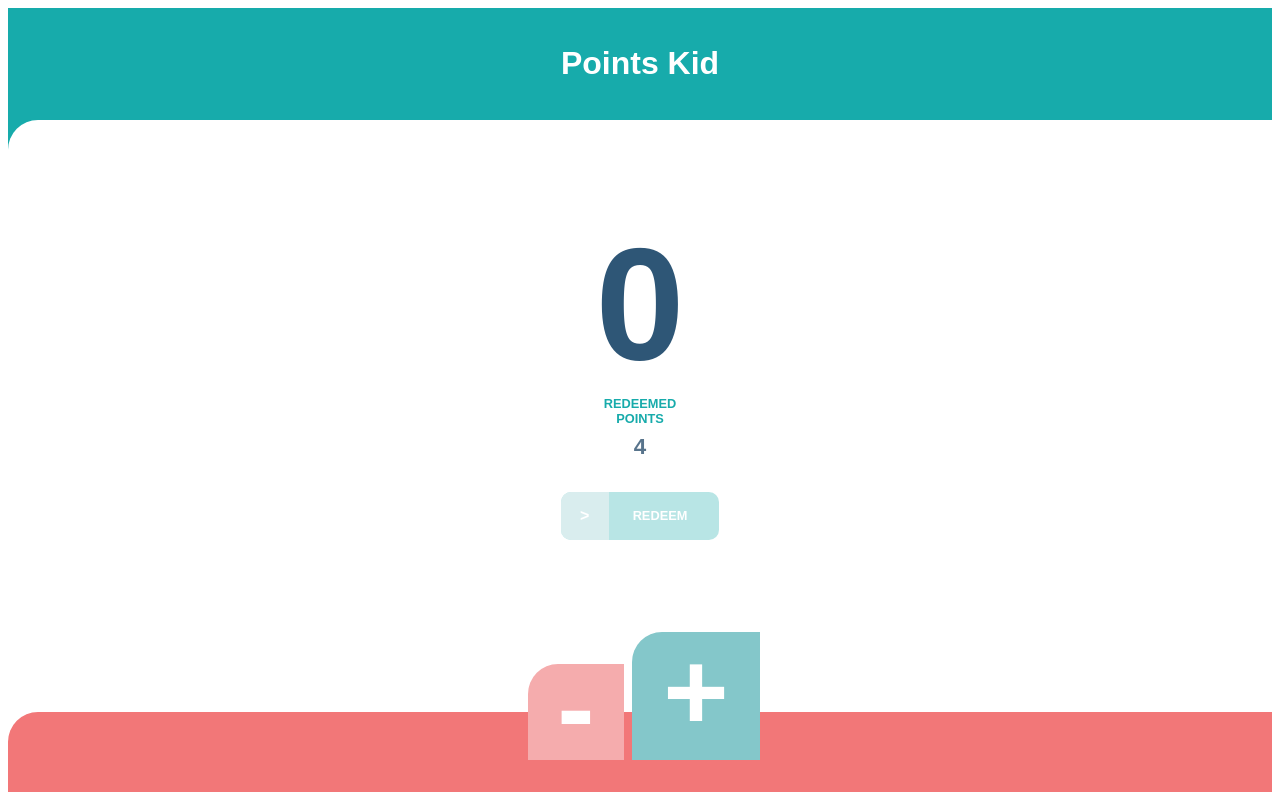
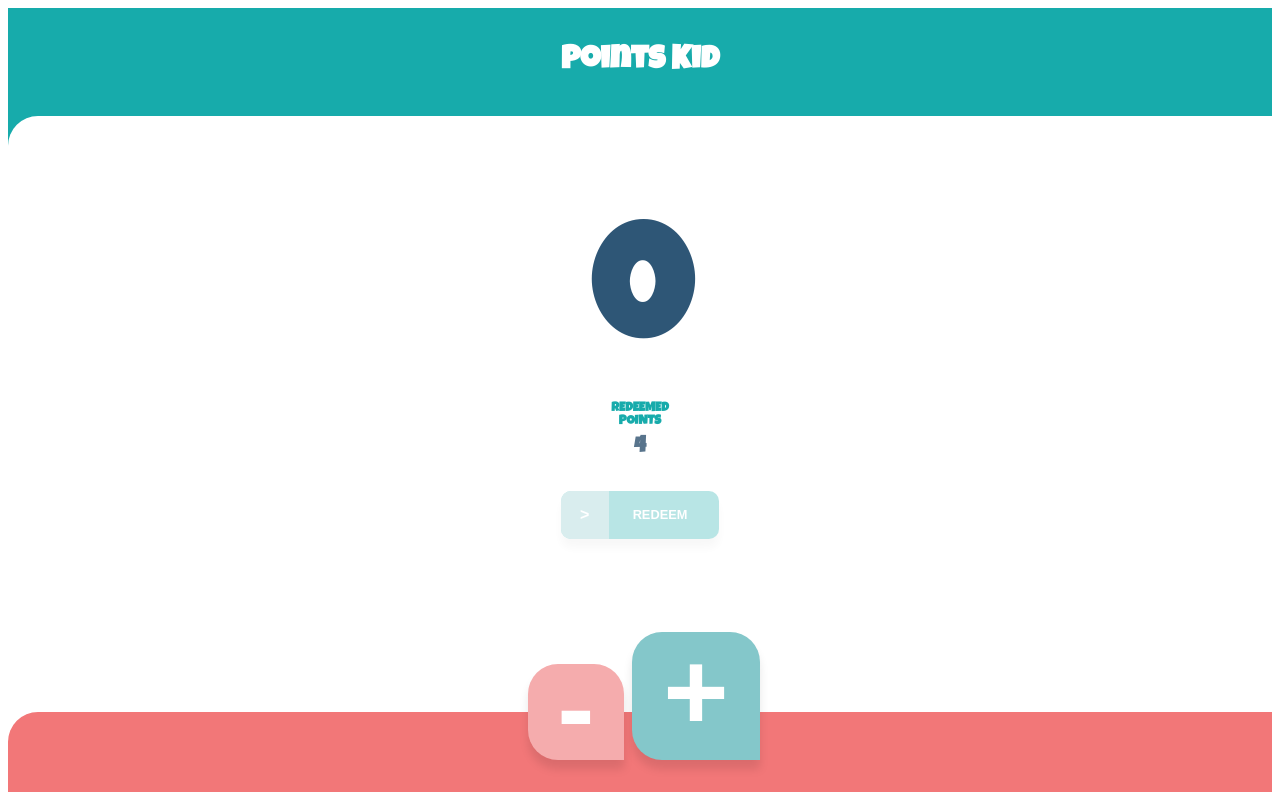
Before and after one commit to julioarhernandez/kids-points, a React (Create React App) app: page / in a window 1280 px wide. Built offline with nearby package versions, Linux system fonts and the light colour scheme.

Commit message:
Added animation styles

```diff
--- a/package.json
+++ b/package.json
@@ -7,10 +7,11 @@
     "@testing-library/jest-dom": "^4.2.4",
     "@testing-library/react": "^9.4.0",
     "@testing-library/user-event": "^7.2.1",
+    "prop-types": "latest",
     "react": "^16.12.0",
     "react-dom": "^16.12.0",
     "react-scripts": "3.3.0",
-    "prop-types": "latest"
+    "react-transition-group": "^4.3.0"
   },
   "scripts": {
     "start": "react-scripts start",
--- a/src/App.css
+++ b/src/App.css
@@ -1,4 +1,4 @@
-@import url('https://fonts.googleapis.com/css?family=Source+Sans+Pro:regular,bold,italic&subset=latin,latin-ext');
+@import url('https://fonts.googleapis.com/css?family=Luckiest+Guy&display=swap');
 :root {
   --green-dark: #17abab;
   --green-light: #53babc;
@@ -11,5 +11,123 @@
   --rounded-amount-small: 10px;
 }
 body{
-    font-family: 'Poppins', sans-serif;
+    font-family: 'Luckiest Guy', cursive;
 }
+.pulse-enter {
+    animation-duration: .5s;
+    animation-fill-mode: both;
+    animation-name: pulse;
+}
+.rubberband-enter {
+    animation-duration: .5s;
+    animation-fill-mode: both;
+    animation-name: rubberBand;
+}
+
+@-webkit-keyframes pulse {
+    0% {
+        -webkit-transform: scaleX(1);
+        transform: scaleX(1)
+    }
+
+    50% {
+        -webkit-transform: scale3d(1.05, 1.05, 1.05);
+        transform: scale3d(1.05, 1.05, 1.05)
+    }
+
+    to {
+        -webkit-transform: scaleX(1);
+        transform: scaleX(1)
+    }
+}
+
+@keyframes pulse {
+    0% {
+        -webkit-transform: scaleX(1);
+        transform: scaleX(1)
+    }
+
+    50% {
+        -webkit-transform: scale3d(1.05, 1.05, 1.05);
+        transform: scale3d(1.05, 1.05, 1.05)
+    }
+
+    to {
+        -webkit-transform: scaleX(1);
+        transform: scaleX(1)
+    }
+}
+
+@-webkit-keyframes rubberBand {
+    0% {
+        -webkit-transform: scaleX(1);
+        transform: scaleX(1)
+    }
+
+    30% {
+        -webkit-transform: scale3d(1.25,.75,1);
+        transform: scale3d(1.25,.75,1)
+    }
+
+    40% {
+        -webkit-transform: scale3d(.75,1.25,1);
+        transform: scale3d(.75,1.25,1)
+    }
+
+    50% {
+        -webkit-transform: scale3d(1.15,.85,1);
+        transform: scale3d(1.15,.85,1)
+    }
+
+    65% {
+        -webkit-transform: scale3d(.95,1.05,1);
+        transform: scale3d(.95,1.05,1)
+    }
+
+    75% {
+        -webkit-transform: scale3d(1.05,.95,1);
+        transform: scale3d(1.05,.95,1)
+    }
+
+    to {
+        -webkit-transform: scaleX(1);
+        transform: scaleX(1)
+    }
+}
+
+@keyframes rubberBand {
+    0% {
+        -webkit-transform: scaleX(1);
+        transform: scaleX(1)
+    }
+
+    30% {
+        -webkit-transform: scale3d(1.25,.75,1);
+        transform: scale3d(1.25,.75,1)
+    }
+
+    40% {
+        -webkit-transform: scale3d(.75,1.25,1);
+        transform: scale3d(.75,1.25,1)
+    }
+
+    50% {
+        -webkit-transform: scale3d(1.15,.85,1);
+        transform: scale3d(1.15,.85,1)
+    }
+
+    65% {
+        -webkit-transform: scale3d(.95,1.05,1);
+        transform: scale3d(.95,1.05,1)
+    }
+
+    75% {
+        -webkit-transform: scale3d(1.05,.95,1);
+        transform: scale3d(1.05,.95,1)
+    }
+
+    to {
+        -webkit-transform: scaleX(1);
+        transform: scaleX(1)
+    }
+}
--- a/src/App.js
+++ b/src/App.js
@@ -15,23 +15,30 @@ function App() {
     const minRedeemPoints = 5;
     const storage = new LocalStorage(key);
 
+    // Update value
     const getValue = () => storage.getItem(key) || 0;
-    const [value, useValue] = useState(getValue());
+    const [value, setValue] = useState(getValue());
 
-    const couldRedeem = () => value < minRedeemPoints;
+    // Redeem Button logic
+    const disableButton = () => value < minRedeemPoints;
+    const [buttonDisabled, setButtonDisabled] = useState(disableButton);
 
-    const [buttonDisabled, useButtonDisabled] = useState(couldRedeem);
+    // Track counter value for animation
+    const [animateCounter, setAnimateCounter] = useState(false);
+    const [animateRedeem, setAnimateRedeem] = useState(false);
 
     useEffect(
         function UpdateButton(){
-            useButtonDisabled(couldRedeem);
+            setButtonDisabled(disableButton);
+            setAnimateRedeem(!disableButton());
+            setAnimateCounter(true);
         }, [value]
     );
 
     // Handle click behavior for state update
     const HandleClick = (e) => {
         e.preventDefault();
-        useValue(saveValue(e));
+        setValue(saveValue(e));
 
     }
 
@@ -44,8 +51,7 @@ function App() {
 
     const RedeemPoints = (e) => {
         e.preventDefault();
-        useValue(saveValue(e));
-
+        setValue(saveValue(e));
     }
 
     // Save state value
@@ -73,9 +79,19 @@ function App() {
     return (
         <main className={appStyle.mainComponent}>
             <Header title="Points Kid"/>
-            <DisplayView modifier={appStyle.displayComponent} text={value} clickHandler={RedeemPoints}
-                         isButtonDisabled={buttonDisabled}/>
-            <ActionBar handleClick={HandleClick} isButtonDisabled={false}/>
+            <DisplayView
+                modifier={appStyle.displayComponent}
+                text={value}
+                animate={animateCounter}
+                animateRedeem={animateRedeem}
+                stopAnimation={() => setAnimateCounter(false)}
+                clickHandler={RedeemPoints}
+                isButtonDisabled={buttonDisabled}
+            />
+            <ActionBar
+                handleClick={HandleClick}
+                isButtonDisabled={false}
+            />
         </main>
     );
 }
--- a/src/components/button/Button-styles.js
+++ b/src/components/button/Button-styles.js
@@ -5,6 +5,8 @@ const useStyles = makeStyles({
         border: 'none',
         position: 'relative',
         overflow: 'hidden',
+        outline: 'none',
+        boxShadow: '0px 9px 10px rgba(0, 0, 0, 0.1)',
         '&.-large': {
             height: '8rem',
             width: '8rem',
@@ -35,7 +37,7 @@ const useStyles = makeStyles({
             padding: '1rem 2rem',
         },
         '&.-rounded': {
-            borderRadius: 'var(--rounded-amount-medium) 0 0',
+            borderRadius: 'var(--rounded-amount-medium) var(--rounded-amount-medium) 0 var(--rounded-amount-medium)',
         },
         '&.-all-rounded': {
             borderRadius: 'var(--rounded-amount-small)',
@@ -71,6 +73,10 @@ const useStyles = makeStyles({
         },
         '&[disabled]':{
             opacity: '0.3',
+        },
+        '&:hover':{
+            transform: 'scale(0.9)',
+            transition: 'transform 0.4s'
         }
     }
 
--- a/src/components/button/Button-view.js
+++ b/src/components/button/Button-view.js
@@ -3,7 +3,6 @@ import useStyles from "./Button-styles";
 
 const Button = ({name, modifier, clickHandler,isButtonDisabled}) => {
     const buttonStyles = useStyles();
-    console.log(`button component - isbuttondisabled is ${isButtonDisabled}`)
     return(
         <button className={`${buttonStyles.buttons} ${modifier}`} onClick={clickHandler} name={name} disabled={isButtonDisabled}>
             <span>{name}</span>
--- a/src/components/display/Display-styles.js
+++ b/src/components/display/Display-styles.js
@@ -8,7 +8,8 @@ const useStyles = makeStyles({
         fontSize: '20vh',
         marginBlockStart: '0',
         marginBlockEnd: '0',
-        color: 'var(--blue-dark)'
+        color: 'var(--blue-dark)',
+        padding: '1rem'
     },
     gift: {
         position: 'absolute',
@@ -17,6 +18,9 @@ const useStyles = makeStyles({
     },
      displayBody: {
         textAlign: 'center',
+    },
+      displayHeader: {
+        overflow: 'hidden',
     }
 });
 export default useStyles;
--- a/src/components/display/Display-view.js
+++ b/src/components/display/Display-view.js
@@ -1,18 +1,25 @@
 import React from "react";
 import useStyles from './Display-styles';
+import { CSSTransition } from "react-transition-group";
 import Redeem from "../redeem/redeem-view";
 
-const DisplayView = ({modifier, text, clickHandler, isButtonDisabled}) => {
+const DisplayView = ({modifier, text, animate, animateRedeem, stopAnimation, clickHandler, isButtonDisabled}) => {
     const displayStyle = useStyles();
     return (
         <section className={modifier}>
-            <header className="displayHeader">
-                <div className={displayStyle.display}>
-                    <h1 className={displayStyle.h1}>{text}</h1>
-                </div>
+            <header className={displayStyle.displayHeader}>
+                <CSSTransition
+                    in={animate}
+                    timeout={500}
+                    classNames="pulse"
+                    onEntered={stopAnimation}>
+                    <div className={displayStyle.display}>
+                        <h1 className={displayStyle.h1}>{text}</h1>
+                    </div>
+                </CSSTransition>
             </header>
             <div className={displayStyle.displayBody}>
-                <Redeem clickHandler={clickHandler} amount={4} isButtonDisabled={isButtonDisabled}/>
+                <Redeem clickHandler={clickHandler} amount={4} isButtonDisabled={isButtonDisabled} animateRedeem={animateRedeem}/>
             </div>
 
         </section>
--- a/src/components/redeem/redeem-view.js
+++ b/src/components/redeem/redeem-view.js
@@ -1,8 +1,9 @@
 import React from "react";
 import Button from "../button/Button-view";
 import useStyles from "./redeem-styles";
+import {CSSTransition} from "react-transition-group";
 
-const Redeem = ({amount, clickHandler, isButtonDisabled}) => {
+const Redeem = ({amount, animateRedeem, clickHandler, isButtonDisabled}) => {
     const redeemStyle = useStyles();
     return(
         <div className="redeemComponent">
@@ -11,7 +12,12 @@ const Redeem = ({amount, clickHandler, isButtonDisabled}) => {
                 <span>{amount}</span>
             </header>
             <div className="redeemCta">
+                <CSSTransition
+                    in={animateRedeem}
+                    timeout={500}
+                    classNames="rubberband">
                 <Button name={"redeem"} modifier={"-dark-green -small -all-rounded -padding -adornment"} clickHandler={clickHandler} isButtonDisabled={isButtonDisabled}/>
+                </CSSTransition>
             </div>
         </div>
     );
```
Also changed, not shown: 1 other file (tests, documents, lock files or other folders).
